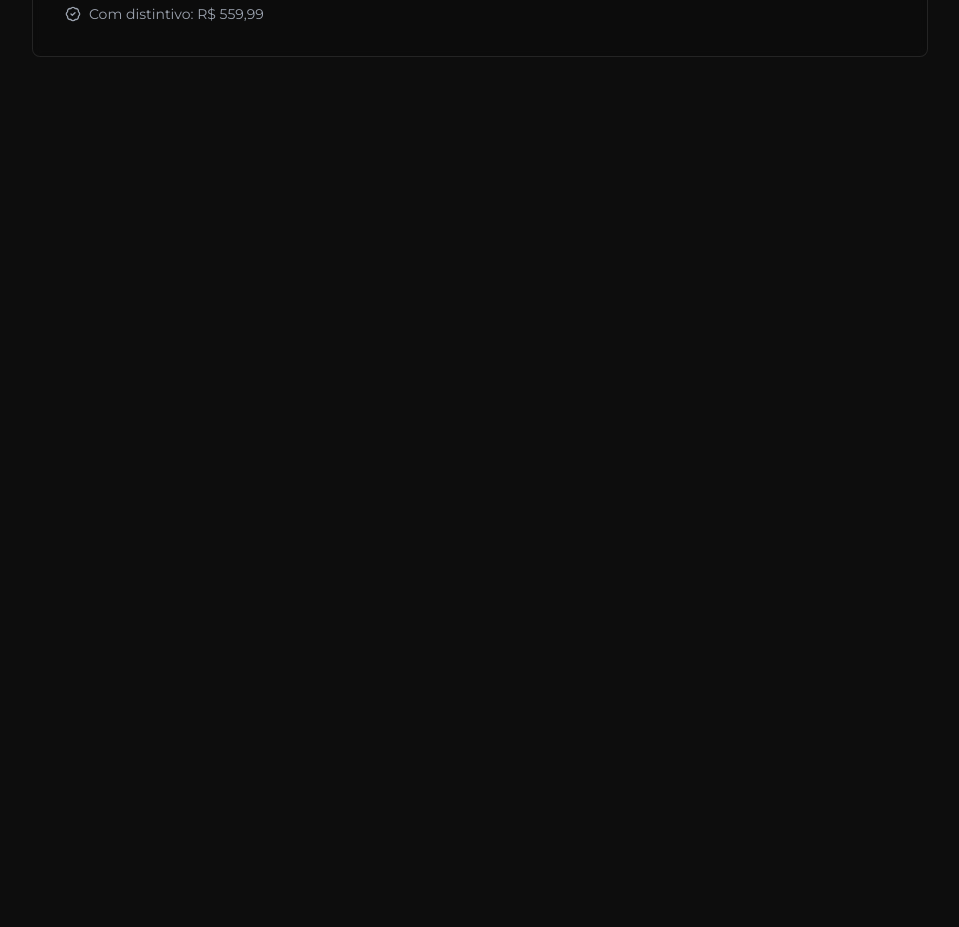
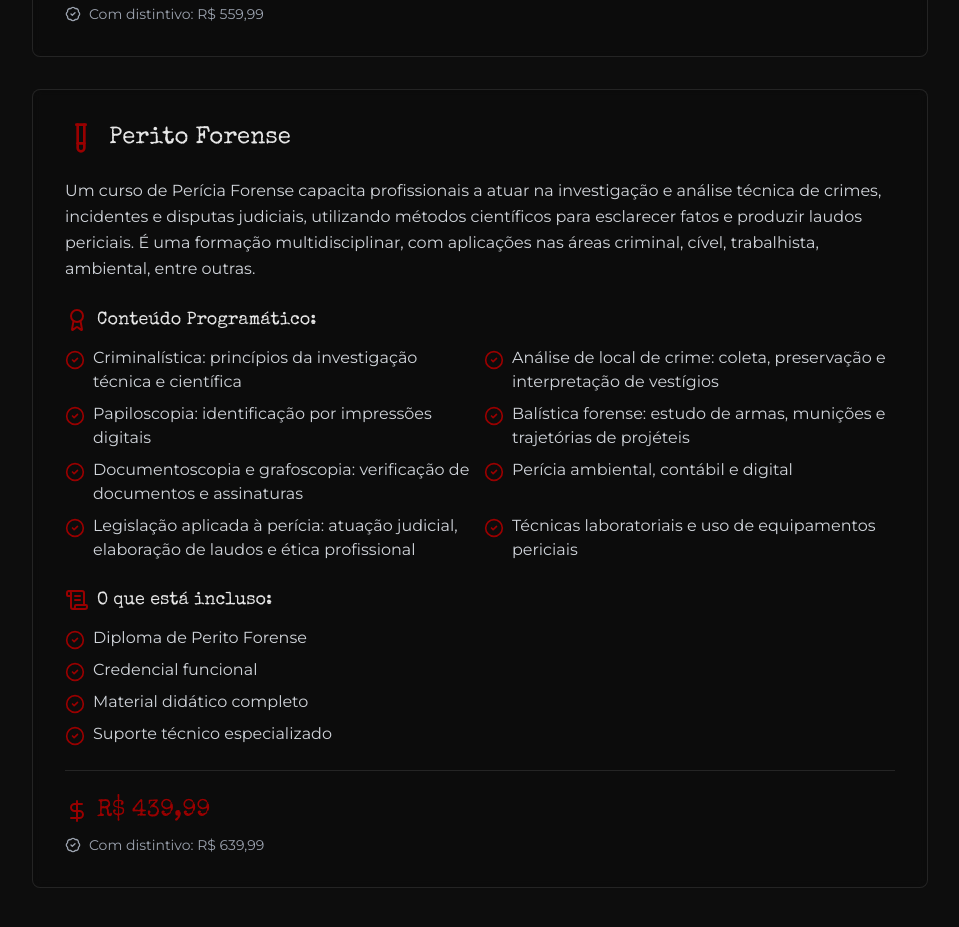
Before and after one commit to andregustavo1/codi-detective-noir-web, a React (Vite) app: page /cursos in a window 1280 px wide. Shown: the part 2540-3467 px from the top of the page, without its empty margins (160-1119 px from the left). Before the commit the page ends 2677 px from the top, so only its background shows below. Built offline with nearby package versions, Linux system fonts and the light colour scheme.

Commit message:
Add Perito Forense course
Added a new course "Perito Forense" with its description, included items, and pricing to the courses section.

```diff
--- a/src/pages/Cursos.tsx
+++ b/src/pages/Cursos.tsx
@@ -1,5 +1,5 @@
 import React from 'react';
-import { FileSearch, Shield, Camera, CheckCircle2, DollarSign, Award, GraduationCap, Briefcase, BadgeCheck, ScrollText } from 'lucide-react';
+import { FileSearch, Shield, Camera, CheckCircle2, DollarSign, Award, GraduationCap, Briefcase, BadgeCheck, ScrollText, Flask, TestTube, Microscope } from 'lucide-react';
 import Header from '../components/Header';
 
 interface InstructorInfo {
@@ -177,6 +177,29 @@ const Cursos = () => {
         "Material didático completo",
         "Suporte técnico especializado"
       ]
+    },
+    {
+      title: "Perito Forense",
+      description: "Um curso de Perícia Forense capacita profissionais a atuar na investigação e análise técnica de crimes, incidentes e disputas judiciais, utilizando métodos científicos para esclarecer fatos e produzir laudos periciais. É uma formação multidisciplinar, com aplicações nas áreas criminal, cível, trabalhista, ambiental, entre outras.",
+      icon: <TestTube size={32} />,
+      curriculum: [
+        "Criminalística: princípios da investigação técnica e científica",
+        "Análise de local de crime: coleta, preservação e interpretação de vestígios",
+        "Papiloscopia: identificação por impressões digitais",
+        "Balística forense: estudo de armas, munições e trajetórias de projéteis",
+        "Documentoscopia e grafoscopia: verificação de documentos e assinaturas",
+        "Perícia ambiental, contábil e digital",
+        "Legislação aplicada à perícia: atuação judicial, elaboração de laudos e ética profissional",
+        "Técnicas laboratoriais e uso de equipamentos periciais"
+      ],
+      price: "R$ 439,99",
+      priceWithBadge: "R$ 639,99",
+      includes: [
+        "Diploma de Perito Forense",
+        "Credencial funcional",
+        "Material didático completo",
+        "Suporte técnico especializado"
+      ]
     }
   ];
 
```
